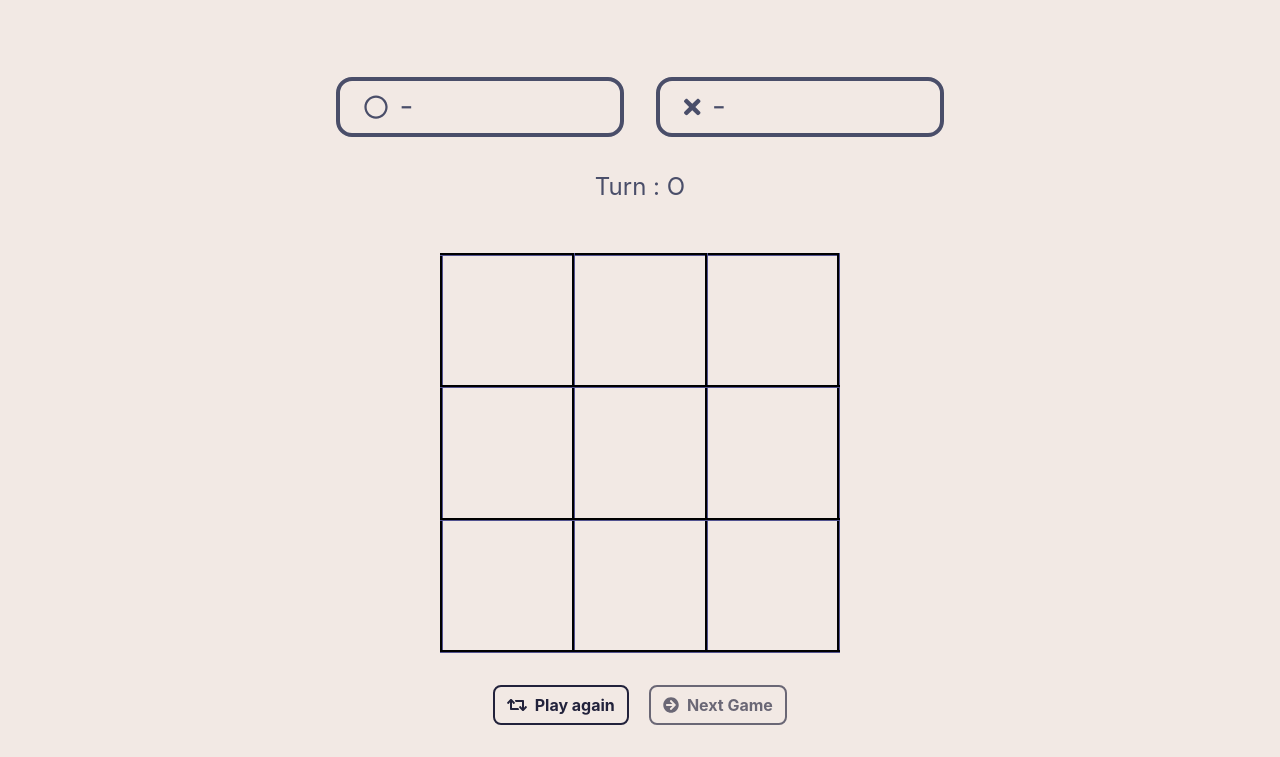
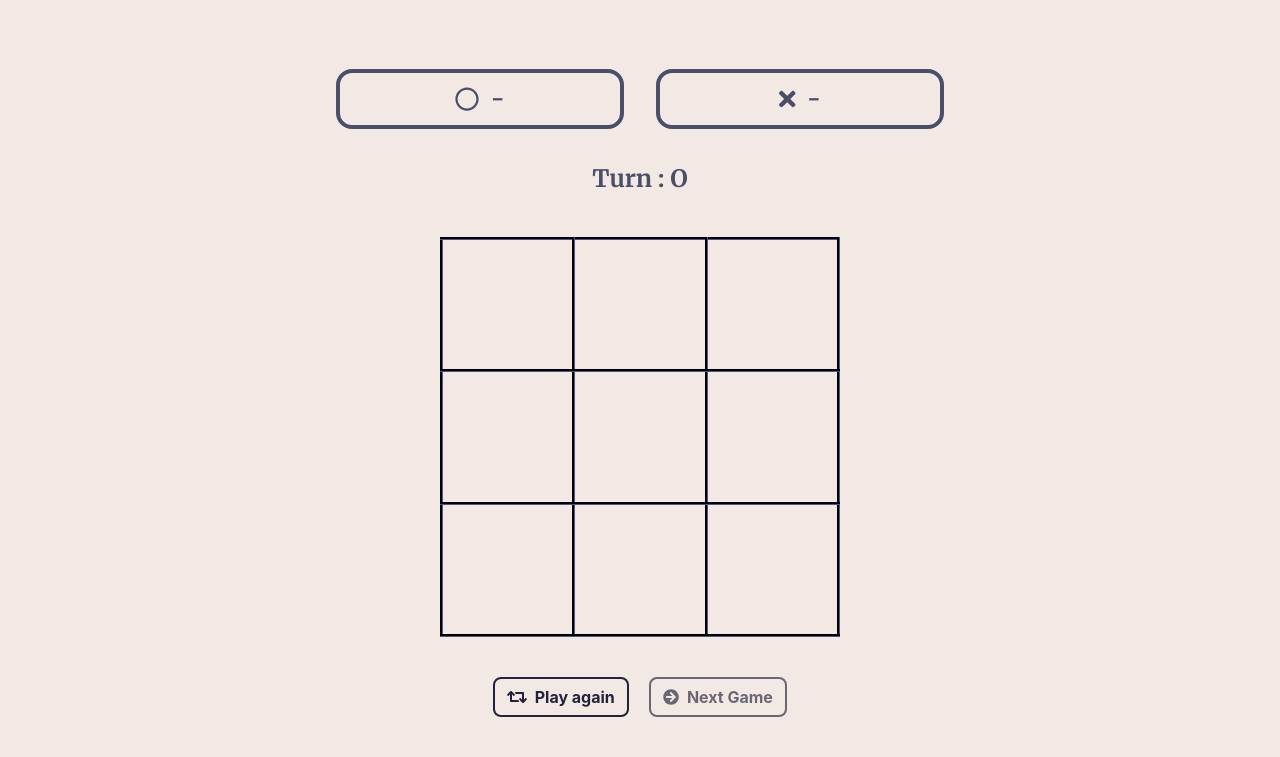
Before and after one commit to iankhor2001/project-game-tic-tac-toe, a website built with webpack: page dist/index.html in a window 1280 px wide. Shown: the part 51-808 px from the top of the page. Built offline with nearby package versions, Linux system fonts and the light colour scheme.

Commit message:
banner appearance change & margin changes

```diff
--- a/src/banner.css
+++ b/src/banner.css
@@ -1,7 +1,6 @@
 .banner {
-    margin-top: 3rem;
-    margin-bottom: 2rem;
-    /* background: white; */
+    margin-top: 2.5rem;
+    margin-bottom: 1.5rem;
     padding: 1rem;
     color: #4A4E69;
 }
--- a/src/reset.css
+++ b/src/reset.css
@@ -17,6 +17,6 @@
 
 .footer-btn {
     display: block;
-    margin: 2rem auto;
+    margin: 2.5rem auto;
     align-items: center;
 }
--- a/src/turn.css
+++ b/src/turn.css
@@ -1,5 +1,5 @@
 .turnCon {
     margin-top: 1rem;
     font-size: 1.5rem;
-
+    font-family: 'Merriweather', serif;
 }
```
Also changed, not shown: dist/index.html, dist/main.bundle.js, 1 other file.
